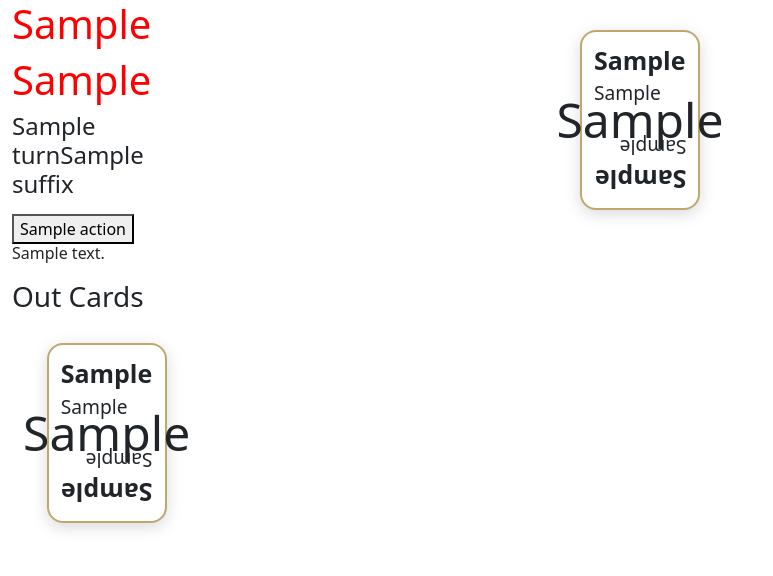
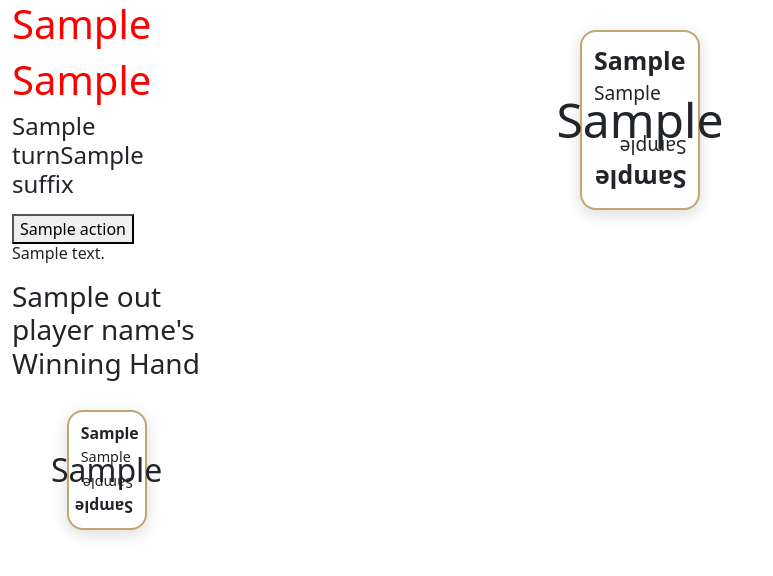
Before and after one commit to lkadin/5-Crowns---Fastapi-HTMX, a FastAPI app: template templates/htmx_user_generic.html in a window 1280 px wide. Shown: the top 576 px of the page, without its empty margins (0-773 px from the left). Run offline with FastAPI, Linux system fonts and the light colour scheme; the template is opened without the code that fills it: most values are stand-ins (such as "Sample title", 1, 10 or a date in 2020); some libraries are stand-ins or nearby versions.

Commit message:
clear lout_cards_player_id after round and make out_cards smaller

```diff
--- a/five_crowns.py
+++ b/five_crowns.py
@@ -341,6 +341,7 @@ class Game:
             self.clear_all_player_alerts
             self.clear_game_alerts()
             self.out_cards=[]
+            self.out_cards_player_id=""
             self.over = False
             self.actions.pop()  # remove restart action
         self.start()
--- a/templates/draw_card.html
+++ b/templates/draw_card.html
@@ -8,7 +8,7 @@
     }
 
     .card {
-        width: clamp(70px, 10vw, 120px);
+        width: clamp(40px, 10vw, 120px);
         height: clamp(100px, 15vw, 180px);
         background: white;
         border: 2px solid #bfa76f;
--- a/templates/out_cards.html
+++ b/templates/out_cards.html
@@ -1,7 +1,24 @@
 <div id="out_cards">
     {% if cards %}
-    <h3 style="margin-top: 16px; margin-bottom: 8px;">Out Cards</h3>
-    <div class="card-container">
+    <h3 style="margin-top: 16px; margin-bottom: 8px;">{{ out_player_name }}'s Winning Hand</h3>
+    <div class="card-container out-cards">
+        <style>
+            .out-cards .card {
+                width: clamp(50px, 7vw, 80px);
+                height: clamp(75px, 10.5vw, 120px);
+                padding: 8px;
+            }
+            .out-cards .top-left,
+            .out-cards .bottom-right {
+                font-size: 0.9em;
+            }
+            .out-cards .middle .suit.large {
+                font-size: 2em;
+            }
+            .out-cards .rank {
+                font-size: 1.1em;
+            }
+        </style>
         {% for card in cards %}
         {% include './one_card.html' %}
         {% endfor %}
```
Also changed, not shown: content.py (+7 -0 lines).
